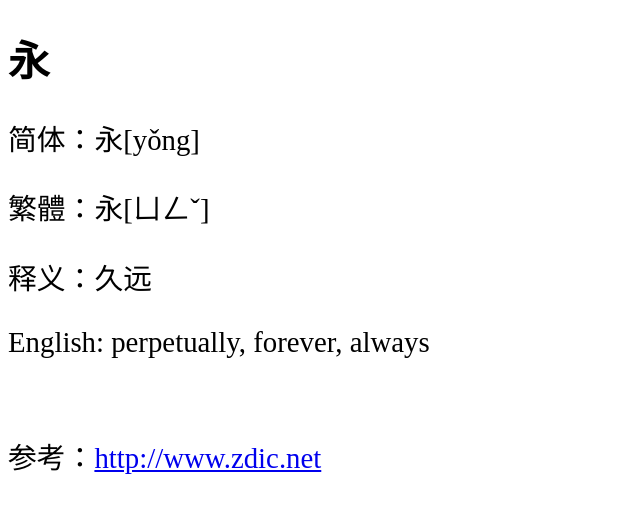
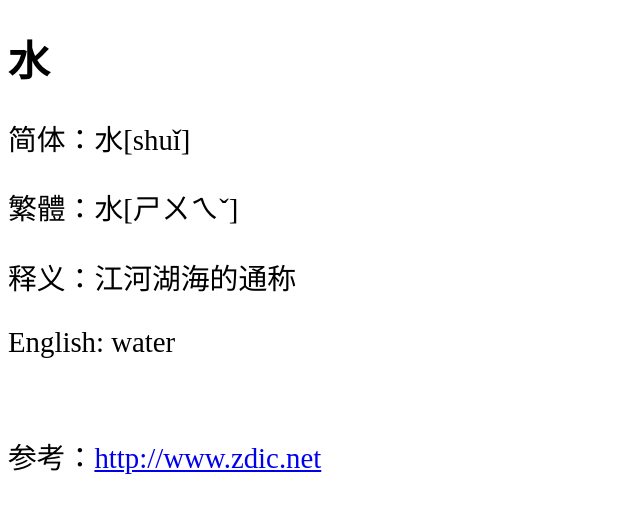
Before and after one commit to shengzhe/livecalligraphy, a Jekyll site: the page built from _posts/2012-08-31-LanTing-60.html, in a window 1280 px wide. Shown: the top 513 px of the page, without its empty margins (0-640 px from the left). Built offline with Jekyll 4.4.1, drawn with Linux system fonts in a browser that asks for light colours; Markdown is read by kramdown in place of the engine named in the settings.

Commit message:
Update _posts/2012-08-31-LanTing-60.html

```diff
--- a/_posts/2012-08-31-LanTing-60.html
+++ b/_posts/2012-08-31-LanTing-60.html
@@ -1,11 +1,11 @@
 ---
 layout: default
-title: 兰亭集序第1个字 (1st character of Lan Ting)
+title: 兰亭集序第60个字 (60th character of Lan Ting)
 ---
-<h1>永</h1>
-<p>简体：永[yǒng]</p>
-<p>繁體：永[ㄩㄥˇ]</p>
-<p>释义：久远</p>
-<p>English: perpetually, forever, always</p>
+<h1>水</h1>
+<p>简体：水[shuǐ]</p>
+<p>繁體：水[ㄕㄨㄟˇ]</p>
+<p>释义：江河湖海的通称</p>
+<p>English: water</p>
 <br/>
-<p>参考：<a href="http://www.zdic.net/zd/zi/ZdicE6ZdicB0ZdicB8.htm">http://www.zdic.net</a></p>
+<p>参考：<a href="http://www.zdic.net/zd/zi/ZdicE6ZdicB0ZdicB4.htm">http://www.zdic.net</a></p>
```
